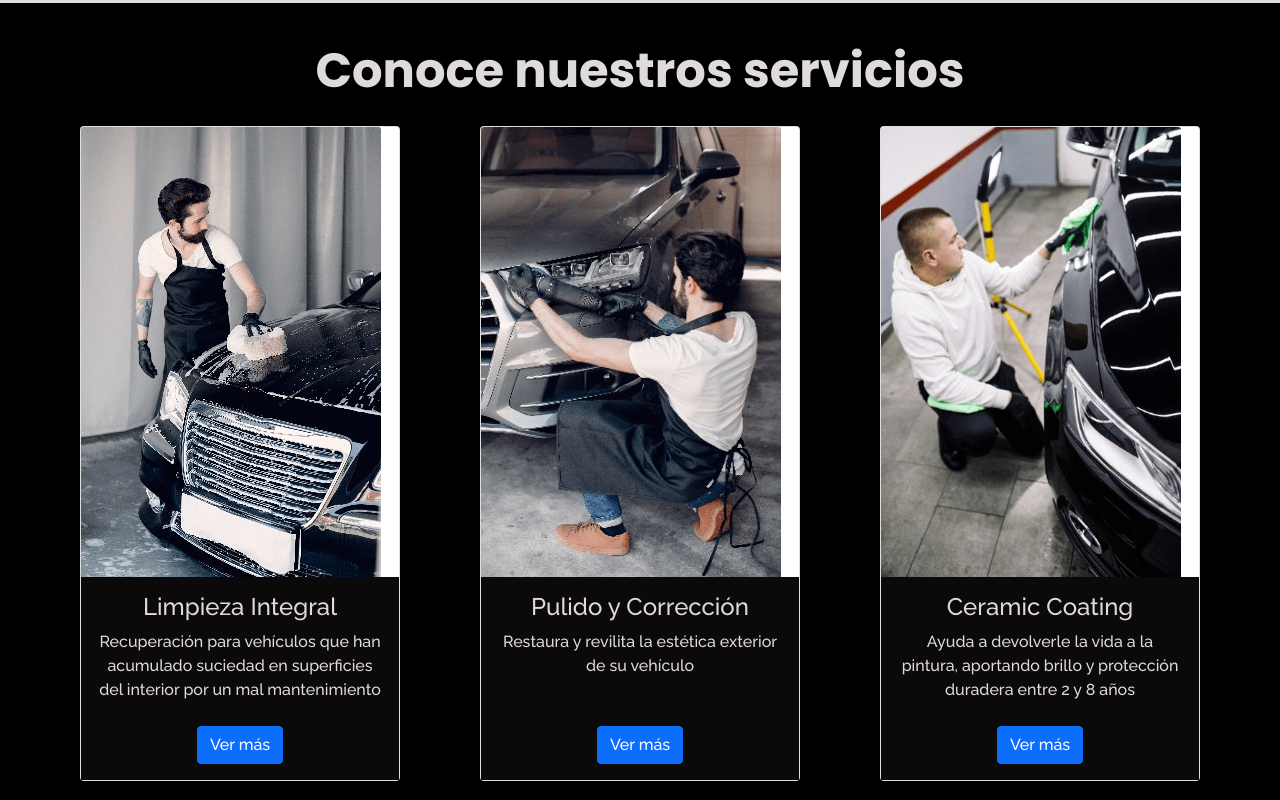
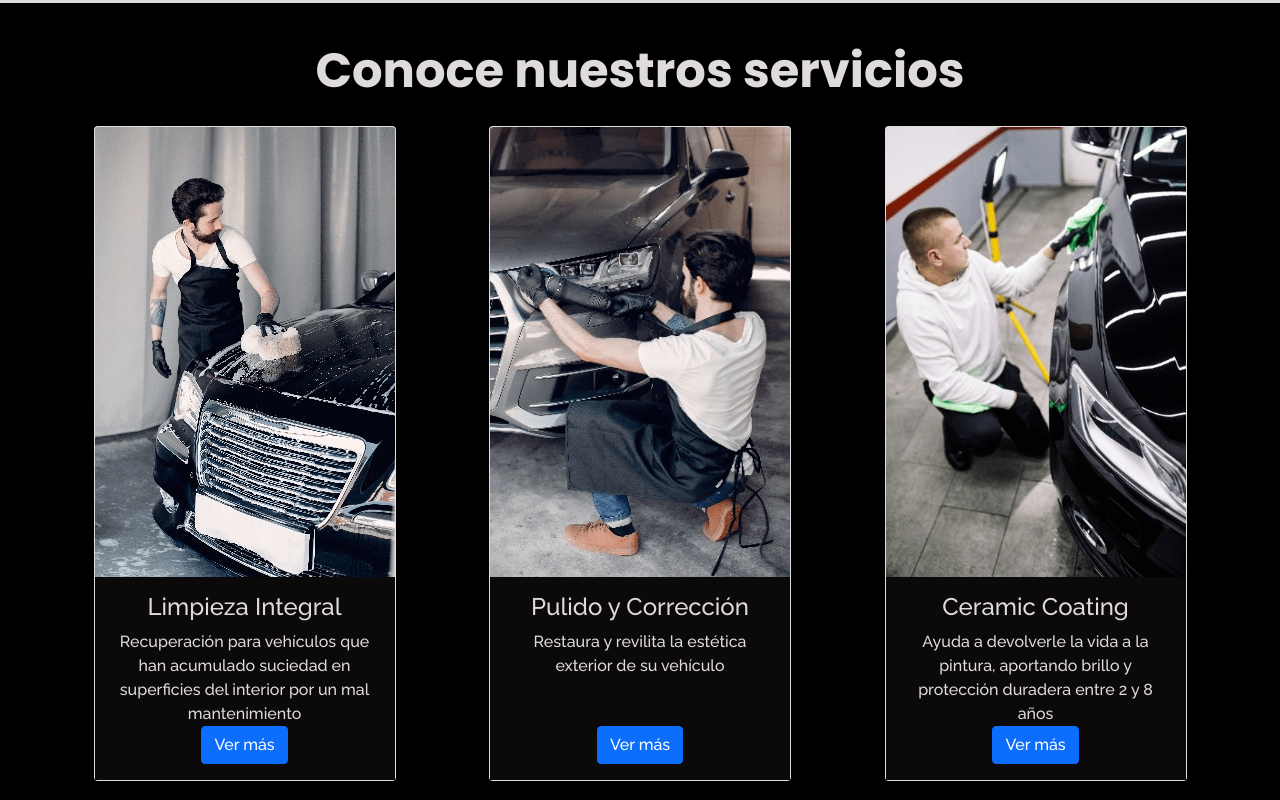
Before and after one commit to michellenavarretej/mata-automotriz, a website: page index.html in a window 1280 px wide. Shown: the part 1440-2240 px from the top of the page. Drawn offline with nearby package versions, Linux system fonts and the light colour scheme; a web font is replaced by a local one.

Commit message:
cambio de width en las cards de servicio

```diff
--- a/index.html
+++ b/index.html
@@ -127,7 +127,7 @@
         <div class="servicios-content">
 
             <!-- Limpieza Integral -->
-            <div class="card-servicios card text-center" style="width: 20rem;">
+            <div class="card-servicios card text-center">
                 <img src="images/1-servicios-limpieza-integral.png" class="card-img-top" alt="Hombre limpiando con esponja un auto">
                 <div class="card-body">
                     <h4 class="card-title">Limpieza Integral</h4>
@@ -139,7 +139,7 @@
             </div>
 
             <!-- Pulido y Corrección -->
-            <div class="card-servicios card text-center" style="width: 20rem;">
+            <div class="card-servicios card text-center">
                 <img src="images/2-servicios-pulido-y-correccion.png" class="card-img-top" alt="Hombre encerando focos de un auto">
                 <div class="card-body">
                     <h4 class="card-title">Pulido y Corrección</h4>
@@ -151,7 +151,7 @@
             </div>
 
             <!-- Ceramic Coating -->
-            <div class="card-servicios card text-center" style="width: 20rem;">
+            <div class="card-servicios card text-center">
                 <img src="images/3-servicios-ceramic-coating.png" class="card-img-top" alt="Hombre pasando paño sobre un auto para finalizar trabajo de sellado">
                 <div class="card-body">
                     <h4 class="card-title">Ceramic Coating</h4>
--- a/scss/index/_servicios-index.scss
+++ b/scss/index/_servicios-index.scss
@@ -27,6 +27,7 @@
         flex-wrap: wrap;
 
         .card {
+            width: 302px;
 
             .card-img-top {
                 height: 450px;
```
Also changed, not shown: css/style.css, 1 other file.
